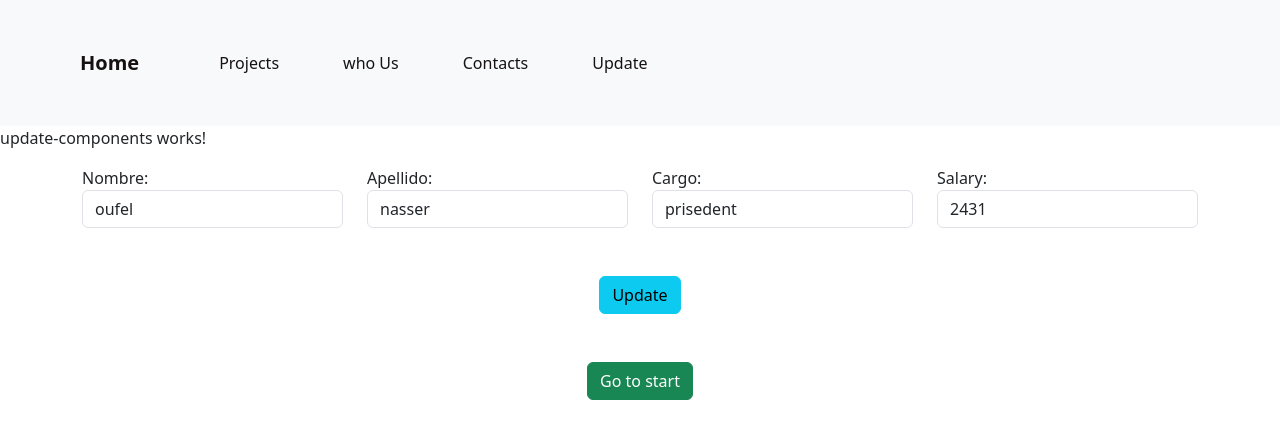
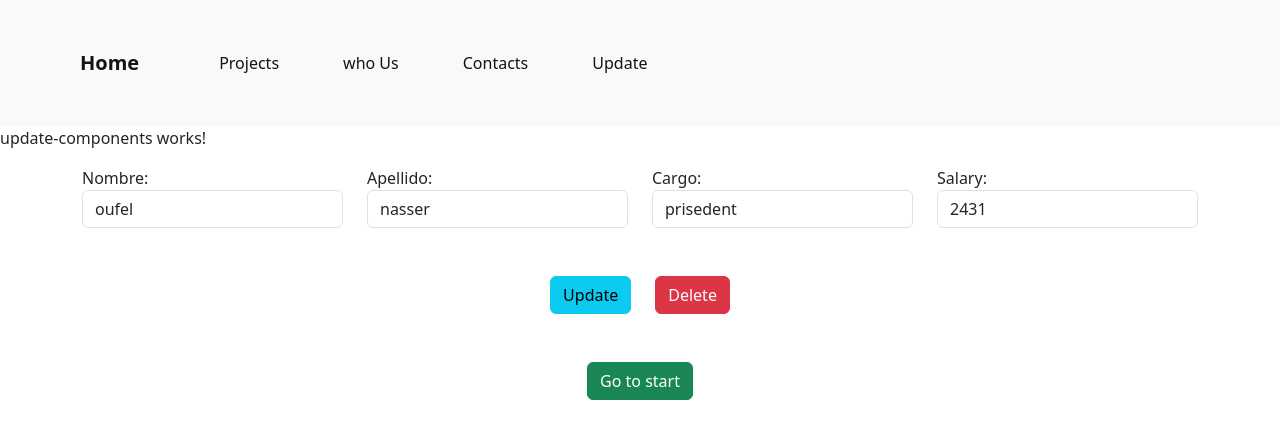
Before and after one commit to nasre21/insccribe_data_angular, an Angular app: page /update/0 in a window 1280 px wide. Shown: the top 438 px of the page. Built offline with nearby package versions, Linux system fonts and the light colour scheme.

Commit message:
i made crud without httpClient

```diff
--- a/src/app/components/child-data/child-data.component.html
+++ b/src/app/components/child-data/child-data.component.html
@@ -8,7 +8,7 @@
       <div>
 
         <ol class="list-group">
-          <a [routerLink]="['update',indice+1]"> <li class="list-group-item mt-3"> <strong>{{ indice+1 }}.</strong> {{listEmp.nombre}} {{listEmp.apellido}} {{listEmp.cargo}} {{listEmp.salary}}</li></a>
+          <a [routerLink]="['update',indice]"> <li class="list-group-item mt-3"> <strong>{{ indice+1 }}.</strong> {{listEmp.nombre}} {{listEmp.apellido}} {{listEmp.cargo}} {{listEmp.salary}}</li></a>
        </ol>
       </div>
     </div>
--- a/src/app/components/update-components/update-components.component.html
+++ b/src/app/components/update-components/update-components.component.html
@@ -23,8 +23,9 @@
   </div>
 
 
-  <div class="mt-5 mb-5 d-flex justify-content-center">
+  <div class="mt-5 mb-5 d-flex justify-content-center gap-4">
     <button type="submit" (click)="updateElement()" class="btn btn-info">Update</button>
+    <button type="submit" (click)="deleteElement()" class="btn btn-danger">Delete</button>
   </div>
 </form>
 
@@ -32,7 +33,7 @@
 
 <div [ngStyle]="{'text-align': 'center'}">
 
-  <button type="submit" class="btn btn-success " (click)="goToStart()"> Go to start</button>
+  <button type="submit" class="btn btn-success " (click)="goToStart()">Go to start</button>
 
 </div>
 
--- a/src/app/components/update-components/update-components.component.ts
+++ b/src/app/components/update-components/update-components.component.ts
@@ -28,7 +28,7 @@ export class UpdateComponentsComponent {
     this.cuadroSalary= anEmploye.salary
 
   }
-  updateElement(){
+  updateElement(): void{
     let myEmployee = new Employee(this.cuadroNombre, this.cuadroApellido, this.cuadroCargo, this.cuadroSalary)
     this.employeService.showMessage(`Nombe de employee ${myEmployee}.`)
     this.employeeClass.updateEmploye(this.indice, myEmployee)
@@ -50,4 +50,9 @@ export class UpdateComponentsComponent {
     this.router.navigate(['']);
   }
 
+  deleteElement():void{
+    this.employeeClass.deleteEmployee(this.indice)
+    this.router.navigate(['']);
+  }
+
 }
--- a/src/app/service/employee-class.service.ts
+++ b/src/app/service/employee-class.service.ts
@@ -41,4 +41,9 @@ employeModify.salary = employee.salary
 
 }
 
+deleteEmployee(indice:number):void {
+  this.employees.splice(indice,1)
+
 }
+
+}
```
